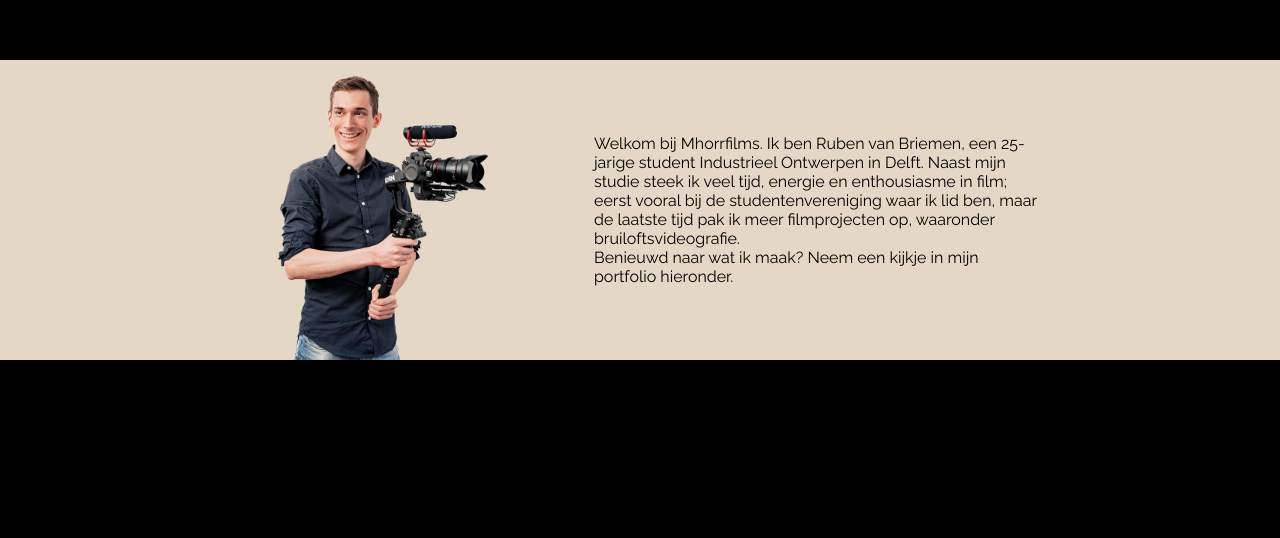
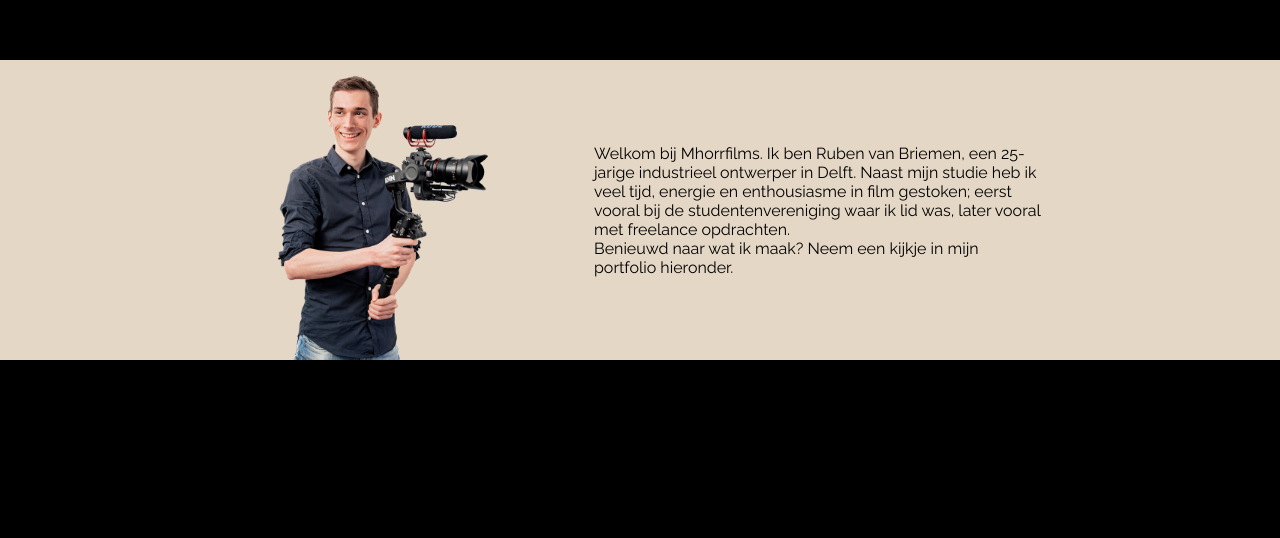
Before and after one commit to cbasje/mhorrfilms, an Astro site: page / in a window 1280 px wide. Shown: the part 940-1478 px from the top of the page. Built offline with nearby package versions, Linux system fonts and the light colour scheme; Astro itself is replaced by a stand-in of ours.

Commit message:
HTTPS en intro

```diff
--- a/src/components/Intro.astro
+++ b/src/components/Intro.astro
@@ -10,10 +10,9 @@
     <img src="/plaatjes/Ruben.png" alt="Foto van mij, Ruben" loading="lazy" />
     <p>
         Welkom bij Mhorrfilms. Ik ben Ruben van Briemen, een
-        {leeftijd}-jarige student Industrieel Ontwerpen in Delft. Naast mijn
-        studie steek ik veel tijd, energie en enthousiasme in film; eerst vooral
-        bij de studentenvereniging waar ik lid ben, maar de laatste tijd pak ik
-        meer filmprojecten op, waaronder bruiloftsvideografie.
+        {leeftijd}-jarige industrieel ontwerper in Delft. Naast mijn
+        studie heb ik veel tijd, energie en enthousiasme in film gestoken; eerst vooral
+        bij de studentenvereniging waar ik lid was, later vooral met freelance opdrachten.
         <br />
         Benieuwd naar wat ik maak? Neem een kijkje in mijn portfolio hieronder.
     </p>
```
Also changed, not shown: 2 other files.
